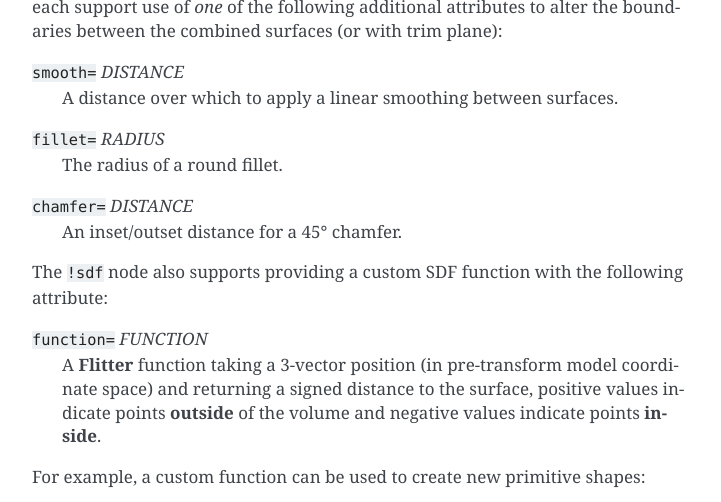
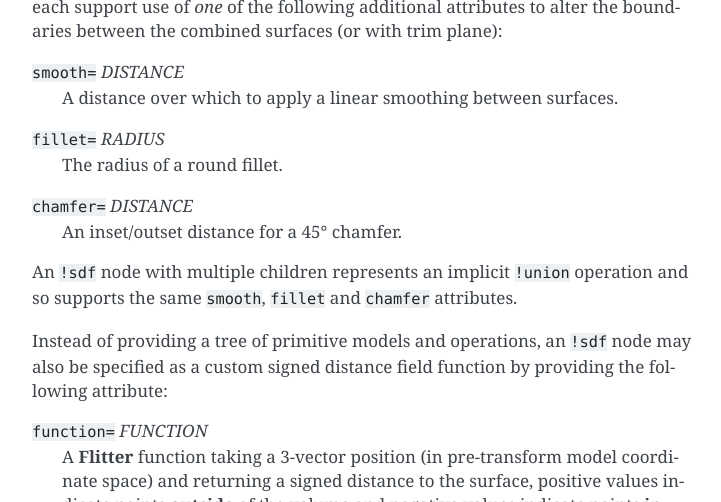
Before and after one commit to jonathanhogg/flitter, a Sphinx documentation site: the page built from docs/canvas3d.md, in a window 1280 px wide and 900 px high, scrolled down 25137 px, cut to the strip 0-502 px from the top of the window. Shown: the whole strip, without its empty margins (388-1109 px from the left). Built offline with Sphinx 7.4.7, drawn with Linux system fonts in a browser that asks for light colours.

Commit message:
`!sdf` node is an implicit union so make it accept same attributes

```diff
--- a/docs/canvas3d.md
+++ b/docs/canvas3d.md
@@ -1100,8 +1100,12 @@ to alter the boundaries between the combined surfaces (or with trim plane):
 `chamfer=` *DISTANCE*
 : An inset/outset distance for a 45° chamfer.
 
-The `!sdf` node also supports providing a custom SDF function with the following
-attribute:
+An `!sdf` node with multiple children represents an implicit `!union` operation
+and so supports the same `smooth`, `fillet` and `chamfer` attributes.
+
+Instead of providing a tree of primitive models and operations, an `!sdf` node
+may also be specified as a custom signed distance field function by providing
+the following attribute:
 
 `function=` *FUNCTION*
 : A **Flitter** function taking a 3-vector position (in pre-transform model
```
Also changed, not shown: 1 other file.
